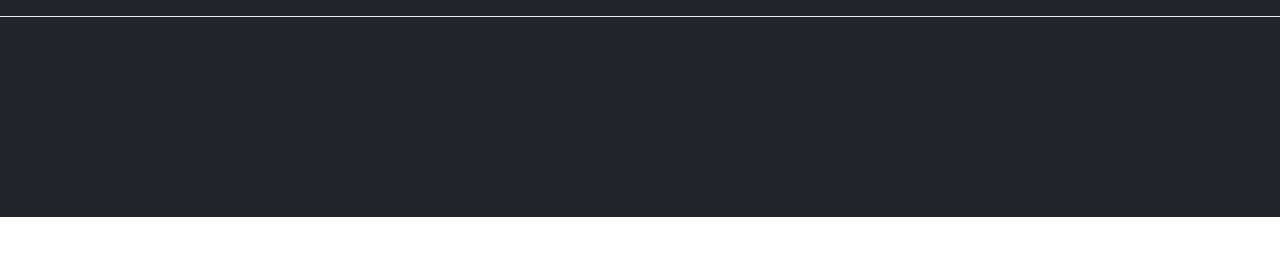
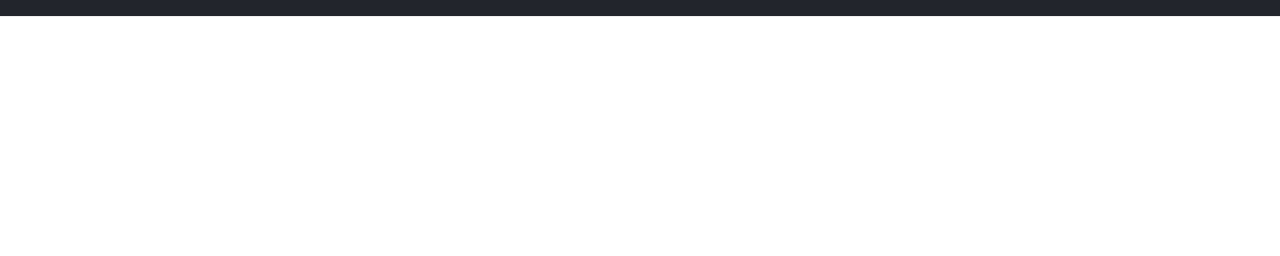
Before and after one commit to reavitor/COPD, a plain HTML site: page index.html in a window 1280 px wide. Shown: the part 208-464 px from the top of the page. Drawn offline with nearby package versions, Linux system fonts and the light colour scheme.

Commit message:
Update index.html

```diff
--- a/index.html
+++ b/index.html
@@ -43,7 +43,7 @@
 
       <div class="color">
         <h1 id="margin" class="text-center">Welcome To Our Website!</h1>
-          <hr style="color: yellow; padding: 100px;">
+          <hr>
       </div>
 
 
```
